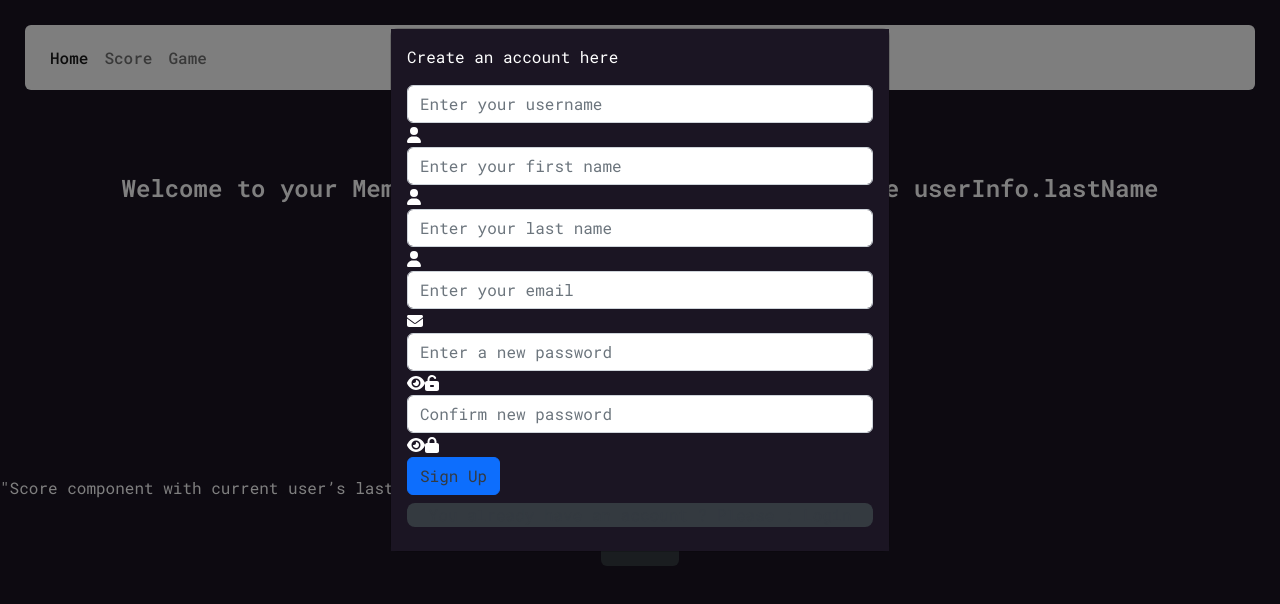
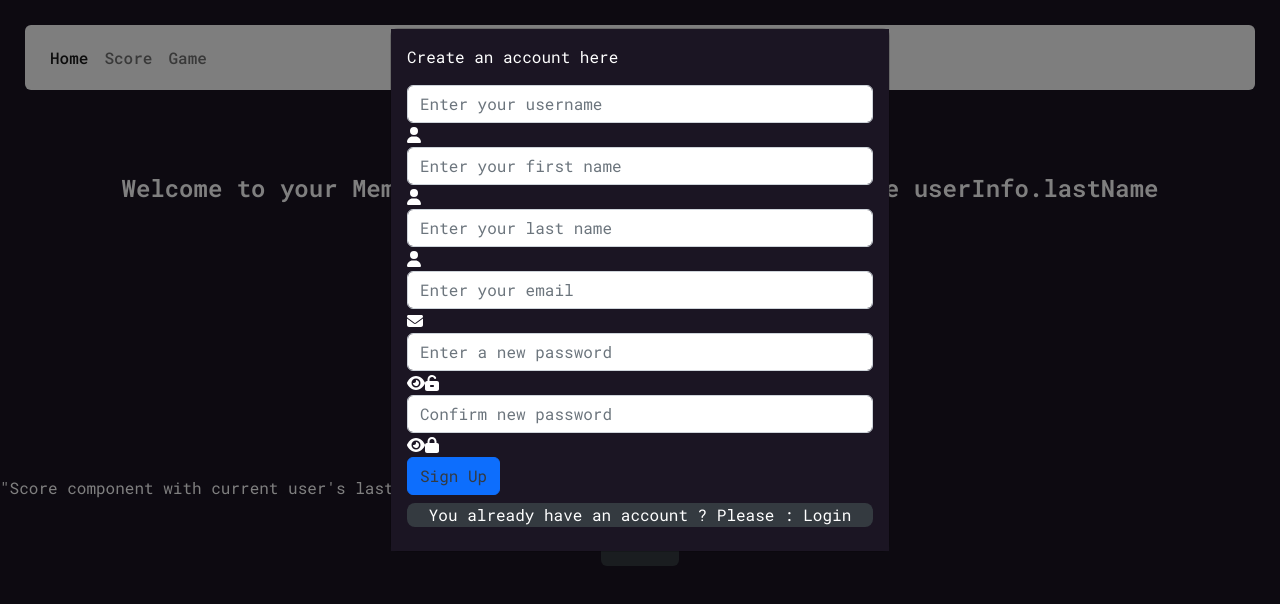
Before and after one commit to vlastavetra/memory-game, a React (Create React App) app in the folder client/: page / in a window 1280 px wide. Both pictures are taken after a click on the button "Login / Signup". Shown: the top 604 px of the page. Built offline with nearby package versions, Linux system fonts and the light colour scheme.

Commit message:
fix minor bug css

```diff
--- a/client/src/components/Login.css
+++ b/client/src/components/Login.css
@@ -1,5 +1,6 @@
 .modal-body-container {
     background-color: #1B1523;
+
 }
 
 .input-log {
--- a/client/src/components/Login.js
+++ b/client/src/components/Login.js
@@ -36,7 +36,7 @@ const [serverError, setServerError] = useState("")
   return (
     <>
       <Modal.Header closeButton className="modal-body-container">
-        <Modal.Title className="modal-body-container">Login</Modal.Title>
+        <Modal.Title className="modal-body-container text-white">Login</Modal.Title>
       </Modal.Header>
       <Modal.Body className="modal-body-container" >
         <div className="modal-container">
--- a/client/src/modal/ModalLoginSignup.js
+++ b/client/src/modal/ModalLoginSignup.js
@@ -51,7 +51,7 @@ function ModalLoginSign() {
                 ) : (
                   <SignupForm onClose={toggleModal} />
                 )}
-                <button className="login-signup-message-button" onClick={toggleForm}>
+                <button className="login-signup-message-button text-white" onClick={toggleForm}>
                   {openLoginModal
                     ? "You don't have an account yet ? Please  : Signup"
                     : 'You already have an account ? Please : Login'}
--- a/client/src/pages/Home.jsx
+++ b/client/src/pages/Home.jsx
@@ -16,7 +16,7 @@ const Home = () => {
           <div className="logo-container">
             <img src={logo} alt="memory-meme-logo" />
           </div>
-          <div>"Score component with current user’s last game score and highest score"</div>
+          <div>"Score component with current user's last game score and highest score"</div>
           <div className="button-container">
             <NavLink to="/game">
               <button className="main-button">PLAY</button>
```
